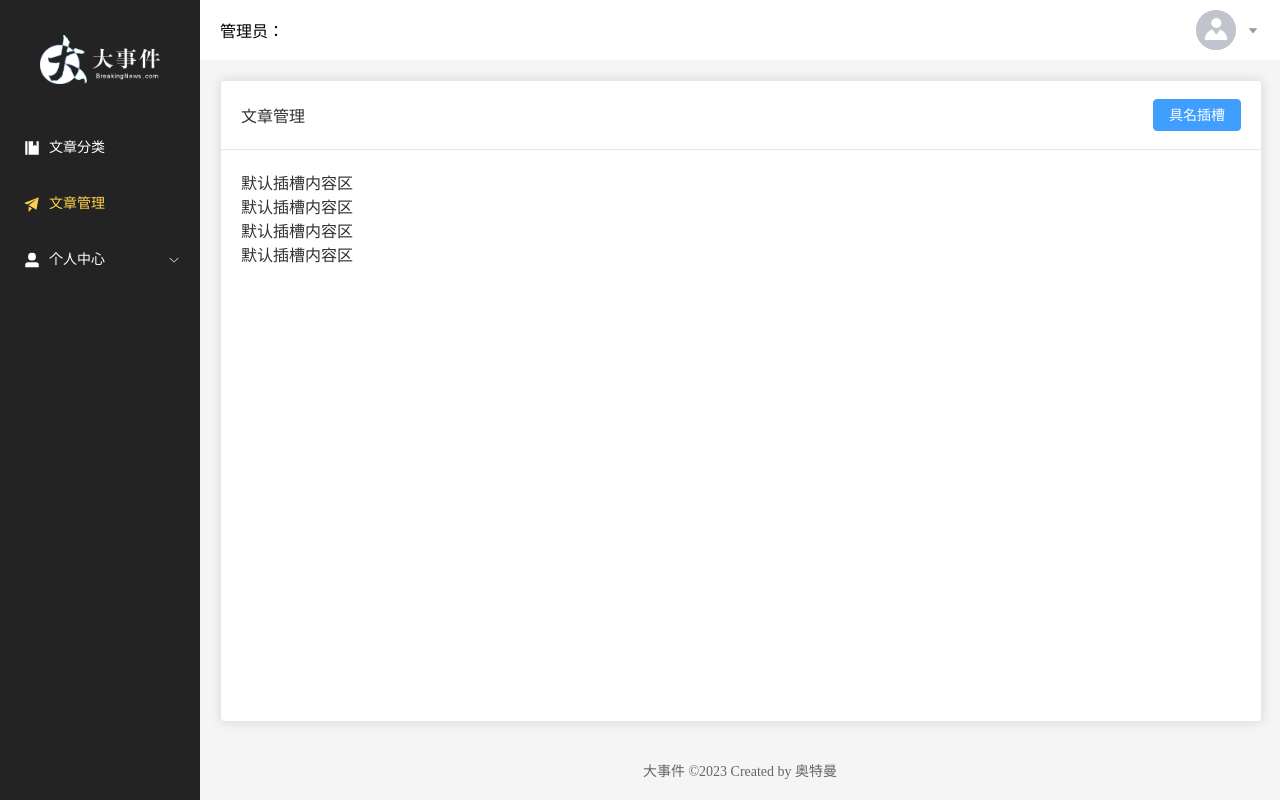
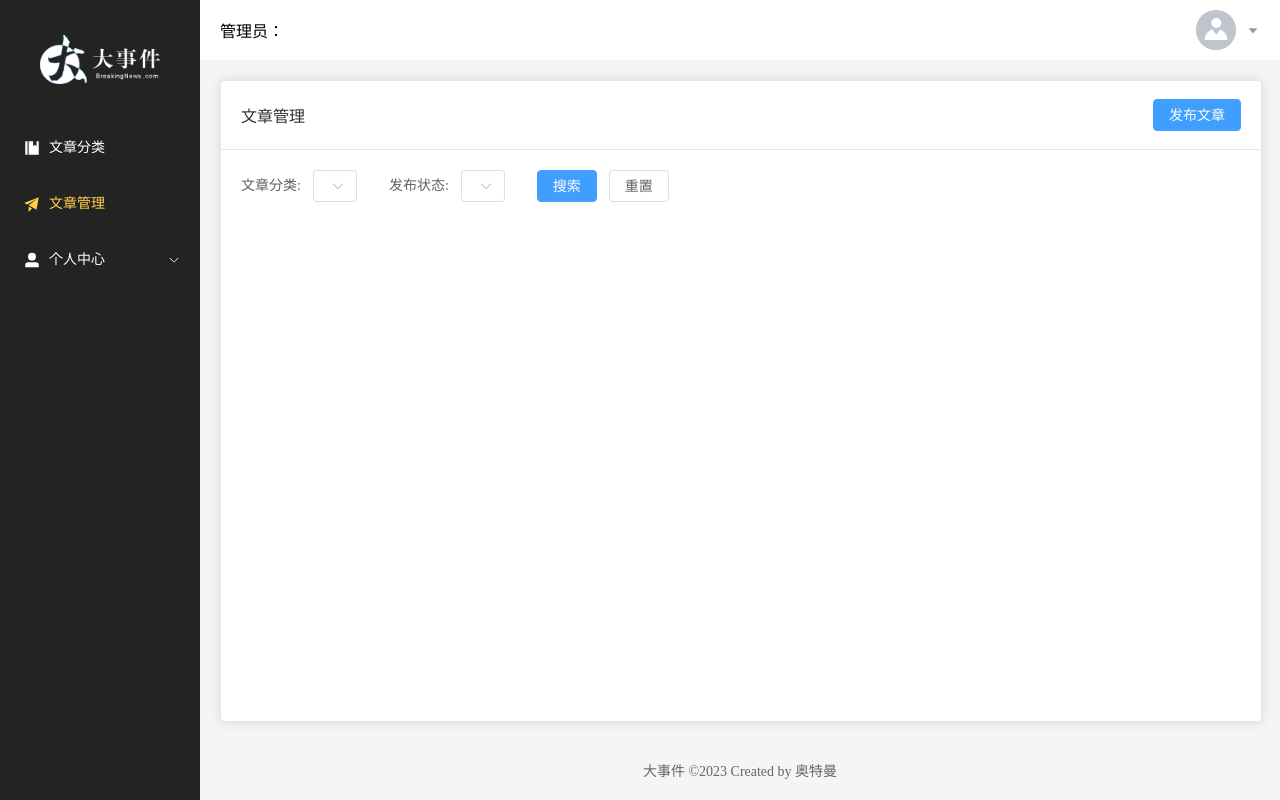
Before and after one commit to Elysiawain/bigEvent, a Vue app: page /article/manage in a window 1280 px wide. Built offline with nearby package versions, Linux system fonts and the light colour scheme; no server answers; sample sign-in values are in the browser's storage.

Commit message:
完成文章分类的头部部分

```diff
--- a/src/views/article/ArticleManage.vue
+++ b/src/views/article/ArticleManage.vue
@@ -1,9 +1,42 @@
+<script setup>
+import {ref} from 'vue'
+const onSearch = () => { }
+const onReset = () => {
+
+}
+
+</script>
 <template>
     <page-container title="文章管理">
         <template #extra>
-            <el-button type="primary">具名插槽</el-button>
+            <el-button type="primary">发布文章</el-button>
         </template>
-        <div v-for="item in 4" :key="item"> 默认插槽内容区</div>
+
+        <!-- 表单部分 -->
+        <el-form inline>
+            <el-form-item label="文章分类:">
+                <!-- Vue2 => v-model :value 和 @input 的简写 -->
+                <!-- Vue3 => v-model :modelValue 和 @update:modelValue 的简写 -->
+                <el-select placeholder="请选择">
+                    <el-option label="前端" value="前端"></el-option>
+                    <el-option label="后端" value="后端"></el-option>
+                </el-select>
+
+                <!-- Vue3 => v-model:cid  :cid 和 @update:cid 的简写 -->
+                <!-- <channel-select v-model:cid="params.cate_id"></channel-select> -->
+            </el-form-item>
+            <el-form-item label="发布状态:">
+                <!-- 这里后台标记发布状态，就是通过中文标记的，已发布 / 草稿 -->
+                <el-select placeholder="请选择">
+                    <el-option label="已发布" value="已发布"></el-option>
+                    <el-option label="草稿" value="草稿"></el-option>
+                </el-select>
+            </el-form-item>
+            <el-form-item>
+                <el-button @click="onSearch" type="primary">搜索</el-button>
+                <el-button @click="onReset">重置</el-button>
+            </el-form-item>
+        </el-form>
     </page-container>
 </template>
 
```
Also changed, not shown: src/components/explain.md (added, +1 -0 lines), 1 other file (tests, documents, lock files or other folders).
